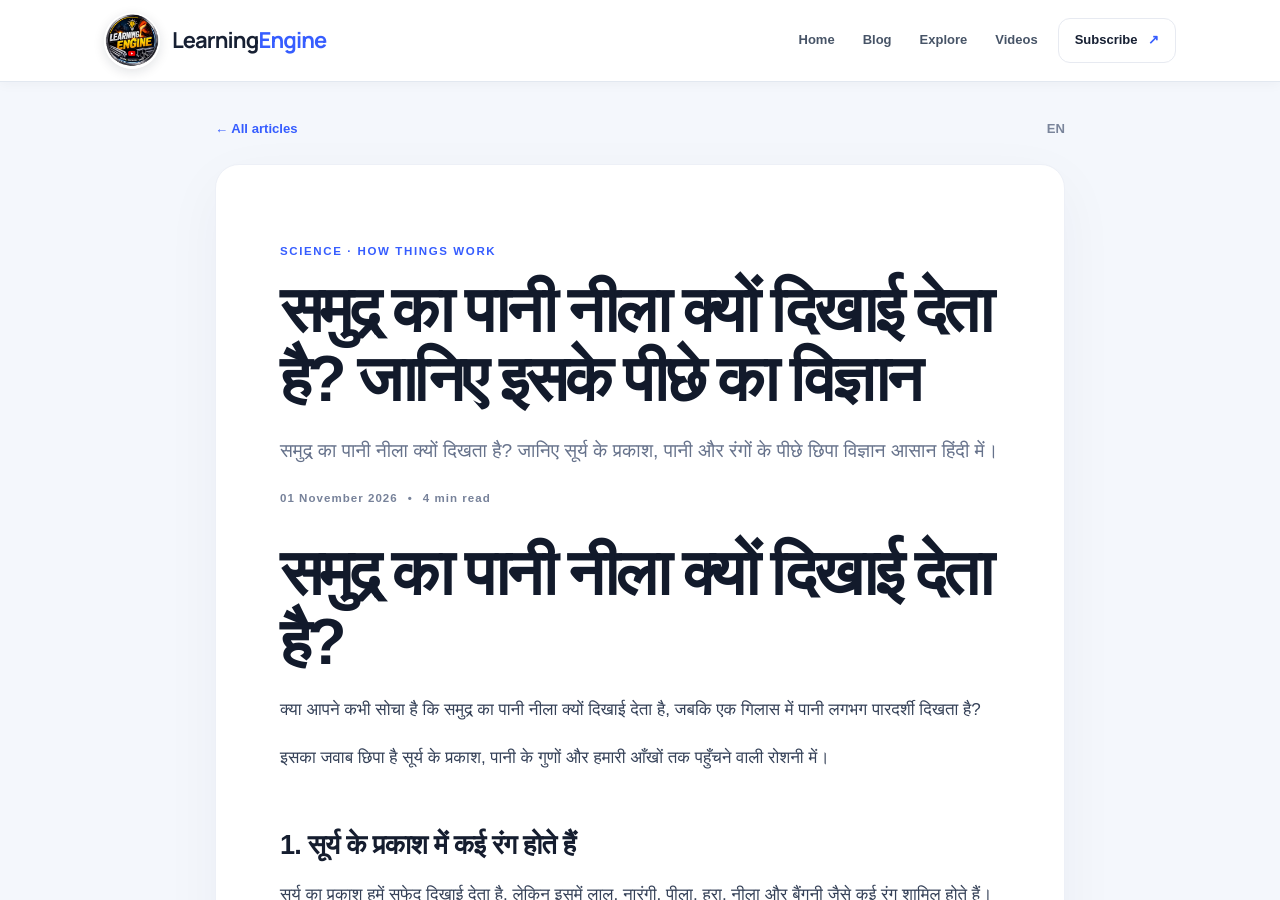
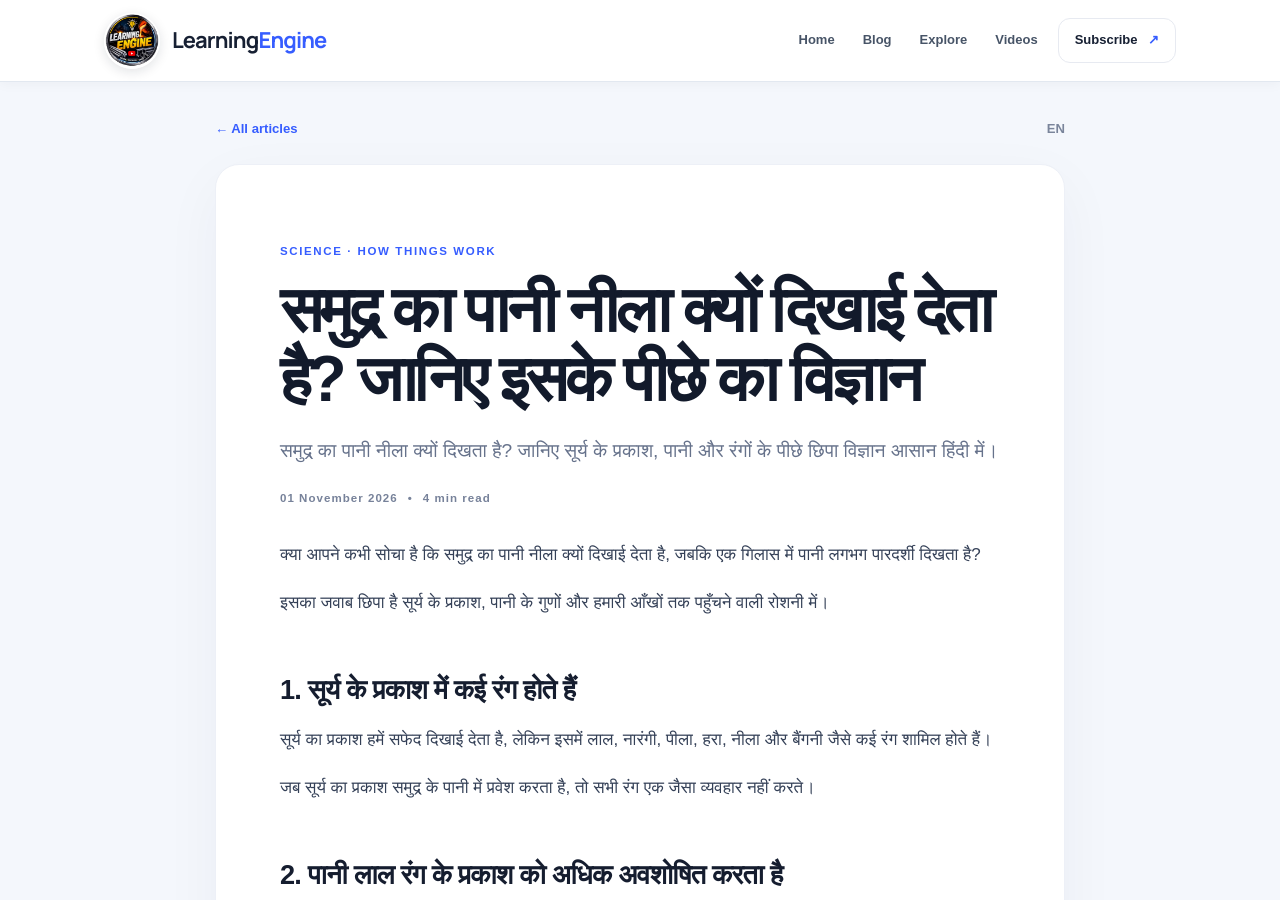
Before and after one commit to samk218-bit/learning-engine-website, a Jekyll site: the page built from _posts/2026-11-01-why-ocean-water-is-blue.md, in a window 1280 px wide and 900 px high. Built offline with Jekyll 4.4.1, drawn with Linux system fonts in a browser that asks for light colours.

Commit message:
Update 2026-11-01-why-ocean-water-is-blue.md

```diff
--- a/_posts/2026-11-01-why-ocean-water-is-blue.md
+++ b/_posts/2026-11-01-why-ocean-water-is-blue.md
@@ -5,8 +5,6 @@ date: 2026-11-01
 categories: [Science, How Things Work]
 description: "समुद्र का पानी नीला क्यों दिखता है? जानिए सूर्य के प्रकाश, पानी और रंगों के पीछे छिपा विज्ञान आसान हिंदी में।"
 ---
-
-# समुद्र का पानी नीला क्यों दिखाई देता है?
 
 क्या आपने कभी सोचा है कि समुद्र का पानी नीला क्यों दिखाई देता है, जबकि एक गिलास में पानी लगभग पारदर्शी दिखता है?
 
```
